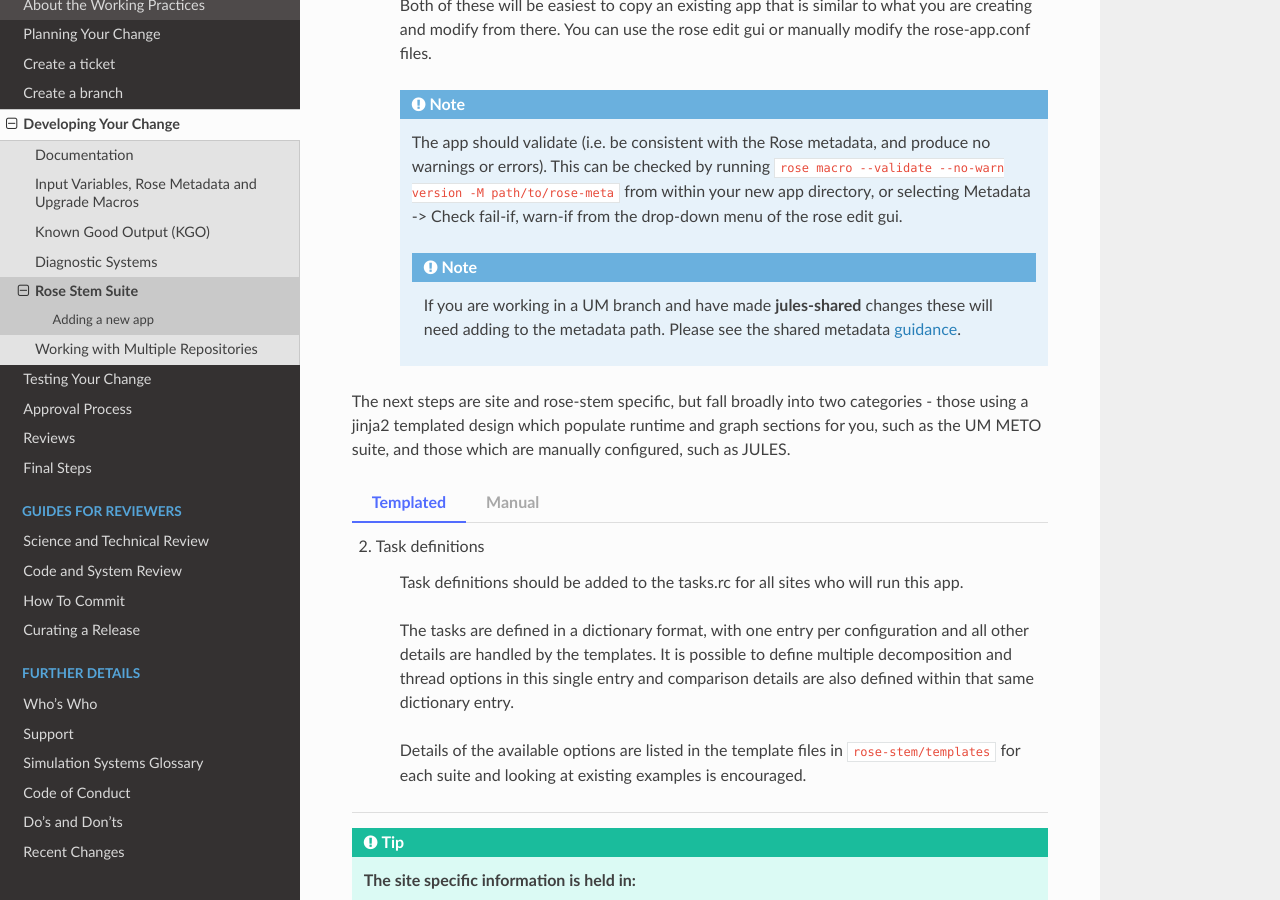
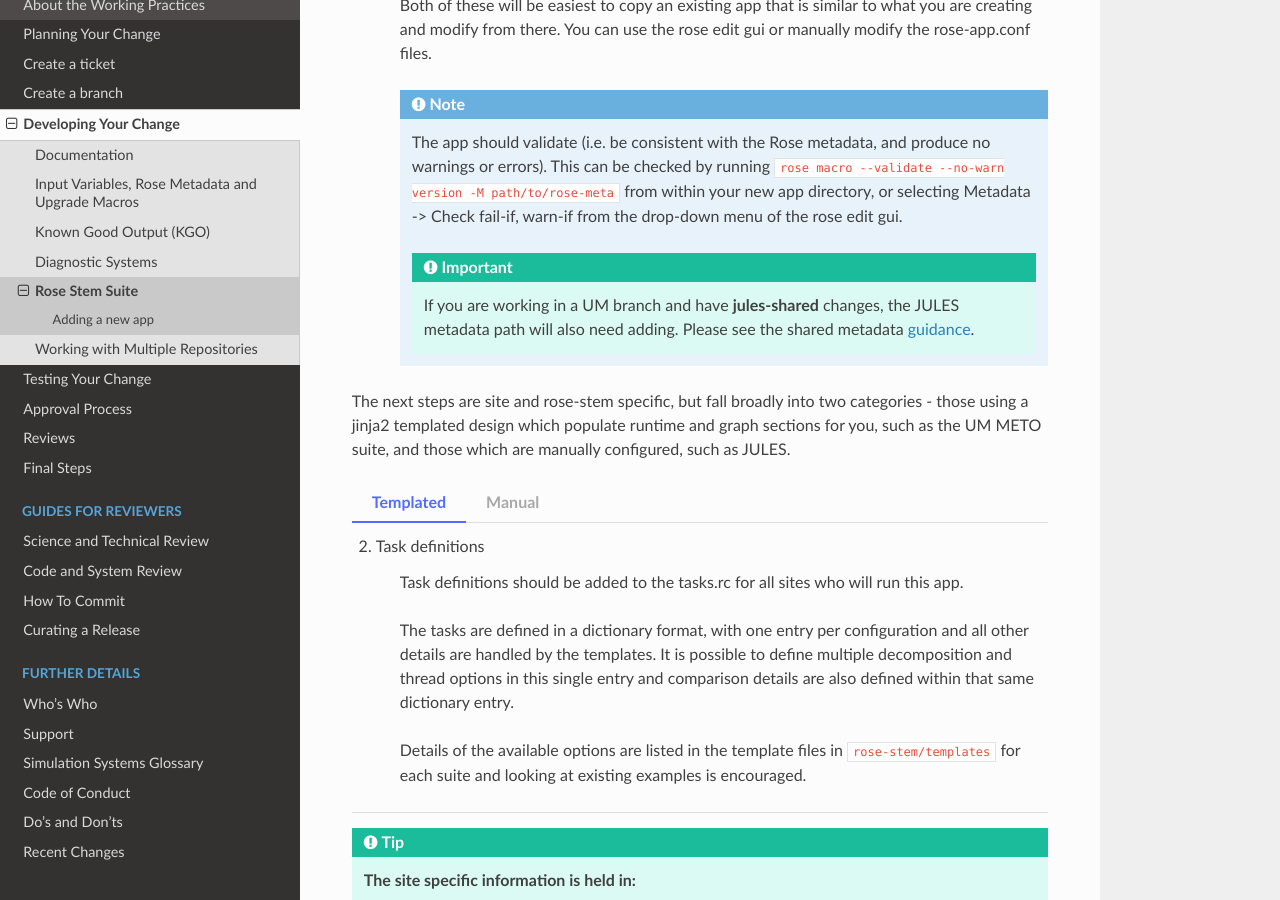
Before and after one commit to MetOffice/simulation-systems, a Sphinx documentation site: the page built from source/WorkingPractices/rose_stem.rst, in a window 1280 px wide and 900 px high, scrolled down 796 px. Built offline with Sphinx 7.4.7 and the Read the Docs theme 2.0.0, drawn with Linux system fonts in a browser that asks for light colours.

Commit message:
Tweak to Rose stem wording to add jules-shared metadata path

```diff
--- a/source/WorkingPractices/rose_stem.rst
+++ b/source/WorkingPractices/rose_stem.rst
@@ -43,10 +43,10 @@ already in the code.
         app directory, or selecting Metadata -> Check fail-if, warn-if from the
         drop-down menu of the rose edit gui.
 
-	.. note::
-	   If you are working in a UM branch and have made
-	   **jules-shared** changes these will need adding to the
-	   metadata path. Please see the shared metadata
+	.. important::
+	   If you are working in a UM branch and have **jules-shared**
+	   changes, the JULES metadata path will also need
+	   adding. Please see the shared metadata
 	   :ref:`guidance<shared-namelists>`.
 
 The next steps are site and rose-stem specific, but fall broadly into two
```
